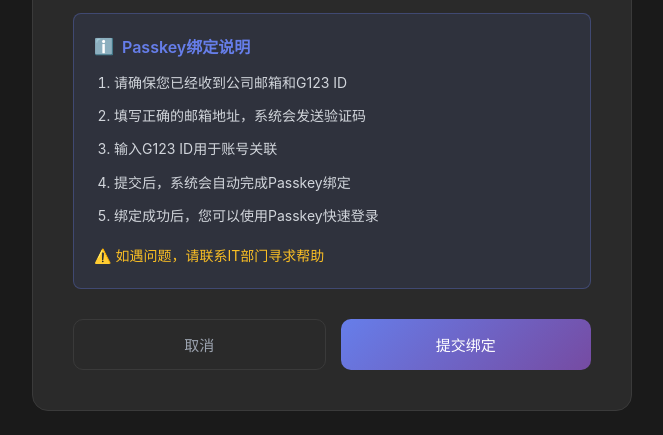
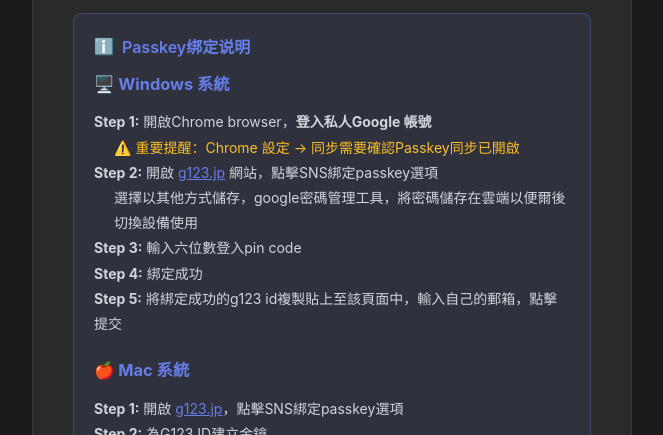
Before and after one commit to yubinbin199/SH-onboarding2, a plain HTML site: page onboarding-chatbot.html in a window 1280 px wide. Both pictures are taken after a click on the button "绑定passkey". Shown: the part 365-800 px from the top of the page, without its empty margins (308-971 px from the left). Drawn offline with Linux system fonts and the light colour scheme.

Commit message:
更新Passkey绑定说明 - 添加Windows和Mac系统详细步骤

```diff
--- a/onboarding-chatbot.html
+++ b/onboarding-chatbot.html
@@ -601,16 +601,30 @@
                         <span>Passkey绑定说明</span>
                     </div>
                     <div class="instructions-content">
-                        <ol>
-                            <li>请确保您已经收到公司邮箱和G123 ID</li>
-                            <li>填写正确的邮箱地址，系统会发送验证码</li>
-                            <li>输入G123 ID用于账号关联</li>
-                            <li>提交后，系统会自动完成Passkey绑定</li>
-                            <li>绑定成功后，您可以使用Passkey快速登录</li>
-                        </ol>
-                        <p style="margin-top: 15px; color: #fbbf24;">
-                            ⚠️ 如遇问题，请联系IT部门寻求帮助
-                        </p>
+                        <h3 style="color: #667eea; margin-top: 10px; margin-bottom: 10px;">🖥️ Windows 系統</h3>
+                        <p><strong>Step 1:</strong> 開啟Chrome browser，<strong>登入私人Google 帳號</strong></p>
+                        <p style="margin-left: 20px; color: #fbbf24;">⚠️ 重要提醒：Chrome 設定 → 同步需要確認Passkey同步已開啟</p>
+
+                        <p><strong>Step 2:</strong> 開啟 <a href="http://g123.jp" target="_blank" style="color: #667eea; text-decoration: underline;">g123.jp</a> 網站，點擊SNS綁定passkey選項</p>
+                        <p style="margin-left: 20px;">選擇以其他方式儲存，google密碼管理工具，將密碼儲存在雲端以便爾後切換設備使用</p>
+
+                        <p><strong>Step 3:</strong> 輸入六位數登入pin code</p>
+
+                        <p><strong>Step 4:</strong> 綁定成功</p>
+
+                        <p><strong>Step 5:</strong> 將綁定成功的g123 id複製貼上至該頁面中，輸入自己的郵箱，點擊提交</p>
+
+                        <h3 style="color: #667eea; margin-top: 20px; margin-bottom: 10px;">🍎 Mac 系統</h3>
+                        <p><strong>Step 1:</strong> 開啟 <a href="http://g123.jp" target="_blank" style="color: #667eea; text-decoration: underline;">g123.jp</a>，點擊SNS綁定passkey選項</p>
+
+                        <p><strong>Step 2:</strong> 為G123 ID建立金鑰</p>
+                        <p style="margin-left: 20px;">可選擇將金鑰儲存至Google 密碼管理工具或是iCloud，將密碼儲存在雲端以便爾後切換設備使用</p>
+
+                        <p><strong>Step 3:</strong> 使用密碼或Touch ID進行綁定</p>
+
+                        <p><strong>Step 4:</strong> 綁定成功</p>
+
+                        <p><strong>Step 5:</strong> 將綁定成功的g123 id複製貼上至該頁面中，輸入自己的郵箱，點擊提交</p>
                     </div>
                 </div>
 
```
